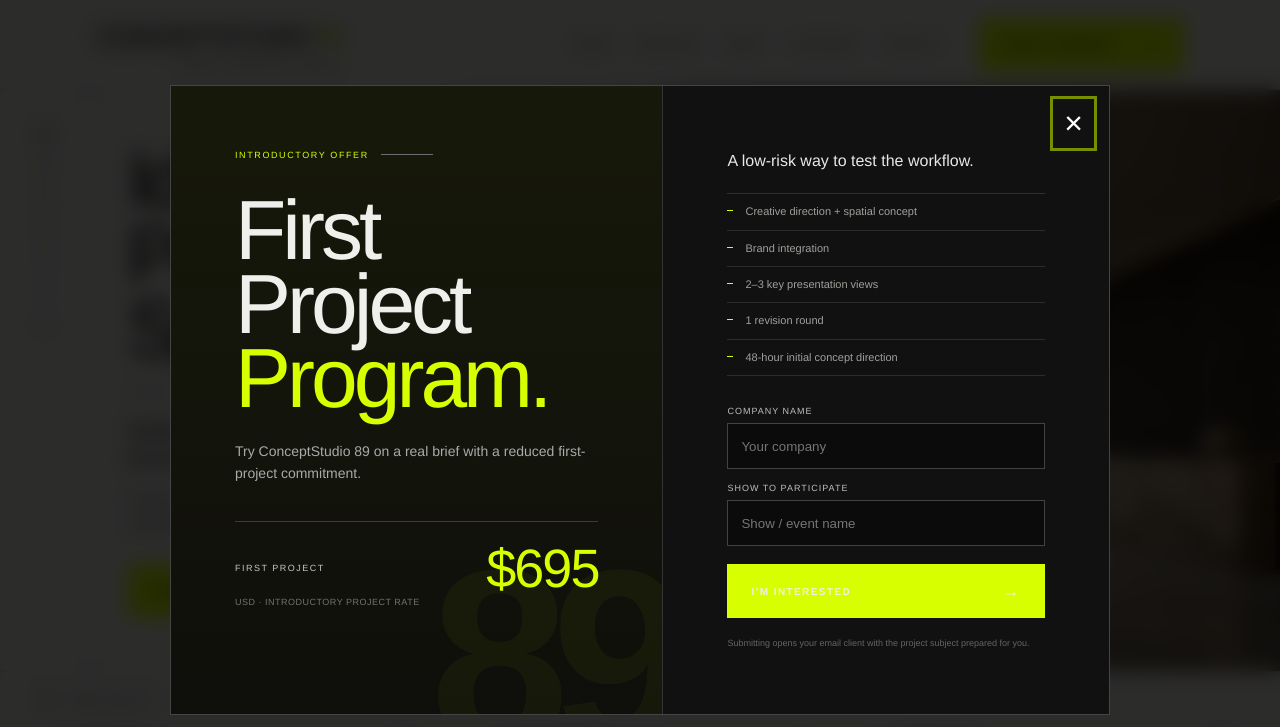
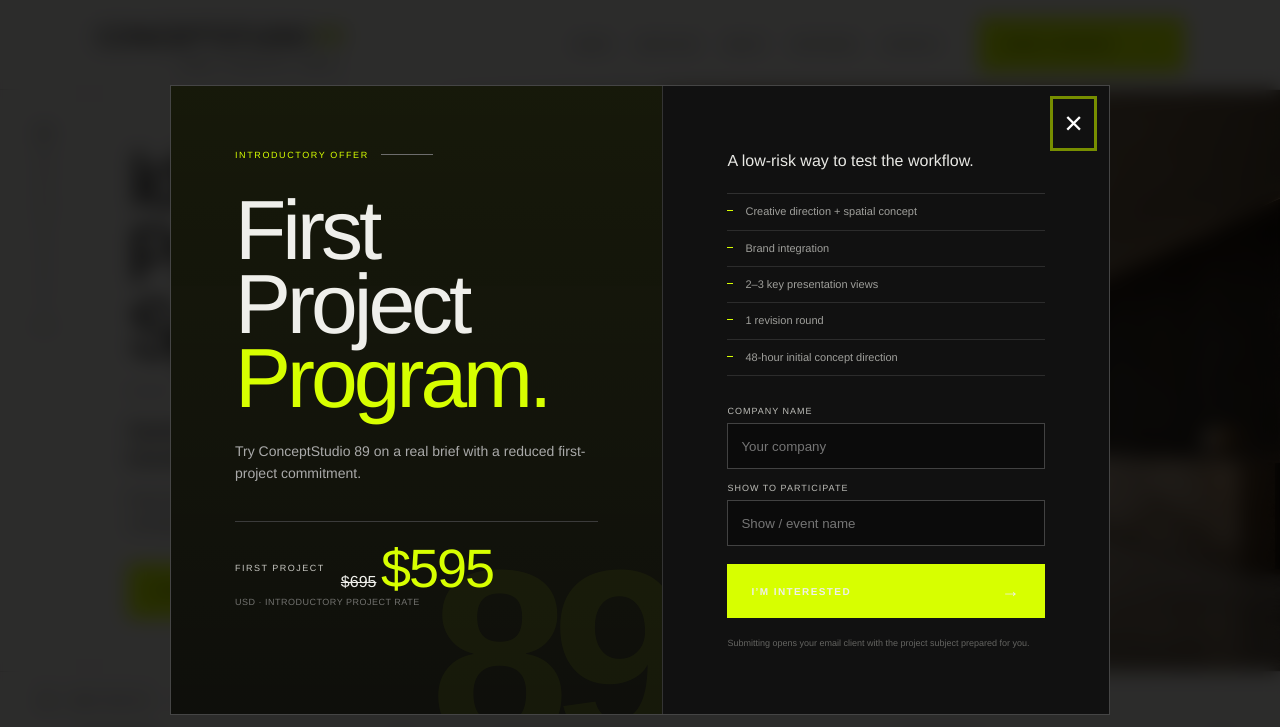
Before and after one commit to ConceptStudio89/conceptstudio89-website, a website: page index.html in a window 1280 px wide. Shown: the top 727 px of the page. Drawn offline with Linux system fonts and the light colour scheme.

Commit message:
promo: emphasize 595 First Project rate

```diff
--- a/index.html
+++ b/index.html
@@ -235,7 +235,10 @@
    <p class="first-project-lead">Try ConceptStudio 89 on a real brief with a reduced first-project commitment.</p>
    <div class="first-project-price">
     <span>FIRST PROJECT</span>
-    <strong>$695</strong>
+    <div class="first-project-price-values">
+     <del>$695</del>
+     <strong>$595</strong>
+    </div>
     <small>USD · introductory project rate</small>
    </div>
   </div>
```
